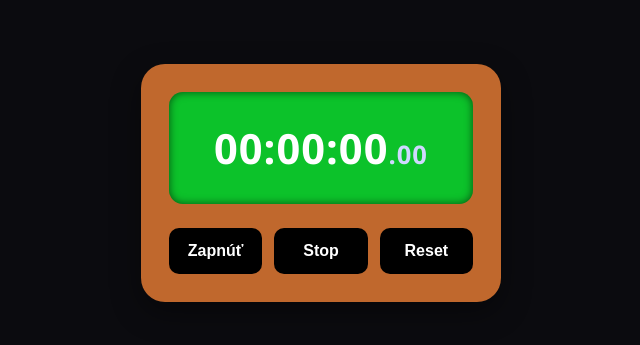
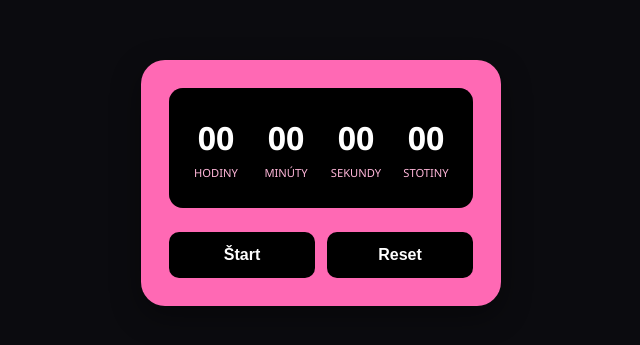
Before and after one commit to fedike/stopky, a plain HTML site: page index.html in a window 1280 px wide. Shown: the part 217-562 px from the top of the page, without its empty margins (319-959 px from the left). Drawn offline with Linux system fonts and the light colour scheme.

Commit message:
zmena farba, tlačidla, nadpis

```diff
--- a/index.html
+++ b/index.html
@@ -23,7 +23,7 @@
   }
 
   .stopky {
-    background: #c0682d;
+    background: #ff69b4;
     border-radius: 24px;
     padding: 28px;
     width: 360px;
@@ -32,7 +32,7 @@
   }
 
   .displej {
-    background: #0cc22a;
+    background: #000000;
     border-radius: 14px;
     padding: 28px 16px;
     text-align: center;
@@ -42,21 +42,33 @@
 
   .cas {
     color: #ffffff;
-    font-size: 2.6rem;
+    display: grid;
+    grid-template-columns: repeat(4, 1fr);
+    gap: 8px;
     font-variant-numeric: tabular-nums;
-    letter-spacing: 1px;
     font-weight: 600;
-    word-break: break-word;
   }
 
-  .cas .stotiny {
-    font-size: 1.6rem;
-    color: #cfd8ff;
+  .hodnota-casu {
+    display: flex;
+    flex-direction: column;
+    gap: 6px;
+  }
+
+  .cislo {
+    font-size: 2rem;
+  }
+
+  .popis {
+    color: #ffb6d9;
+    font-size: 0.7rem;
+    font-weight: 400;
+    text-transform: uppercase;
   }
 
   .tlacidla {
     display: grid;
-    grid-template-columns: repeat(3, 1fr);
+    grid-template-columns: repeat(2, 1fr);
     gap: 12px;
   }
 
@@ -76,8 +88,8 @@
   button:active { transform: scale(0.96); }
 
   @media (max-width: 400px) {
-    .cas { font-size: 2rem; }
-    .cas .stotiny { font-size: 1.2rem; }
+    .cislo { font-size: 1.5rem; }
+    .popis { font-size: 0.58rem; }
   }
 </style>
 </head>
@@ -85,11 +97,10 @@
 
 <div class="stopky">
   <div class="displej">
-    <div class="cas" id="cas">00:00:00<span class="stotiny">.00</span></div>
+    <div class="cas" id="cas"></div>
   </div>
   <div class="tlacidla">
     <button id="btnStart">Zapnúť</button>
-    <button id="btnStop">Stop</button>
     <button id="btnReset">Reset</button>
   </div>
 </div>
@@ -112,15 +123,22 @@
     const pad = (n) => String(n).padStart(2, '0');
 
     return {
-      hlavny: `${pad(hodiny)}:${pad(minuty)}:${pad(sekundy)}`,
+      hodiny: pad(hodiny),
+      minuty: pad(minuty),
+      sekundy: pad(sekundy),
       stotiny: pad(stotiny)
     };
   }
 
   function vykresli() {
     const celkovy = running ? (elapsed + (Date.now() - startTime)) : elapsed;
-    const { hlavny, stotiny } = formatuj(celkovy);
-    casEl.innerHTML = `${hlavny}<span class="stotiny">.${stotiny}</span>`;
+    const { hodiny, minuty, sekundy, stotiny } = formatuj(celkovy);
+    casEl.innerHTML = `
+      <div class="hodnota-casu"><span class="cislo">${hodiny}</span><span class="popis">hodiny</span></div>
+      <div class="hodnota-casu"><span class="cislo">${minuty}</span><span class="popis">minúty</span></div>
+      <div class="hodnota-casu"><span class="cislo">${sekundy}</span><span class="popis">sekundy</span></div>
+      <div class="hodnota-casu"><span class="cislo">${stotiny}</span><span class="popis">stotiny</span></div>
+    `;
   }
 
   function tick() {
@@ -128,19 +146,22 @@
     timerId = requestAnimationFrame(tick);
   }
 
-  document.getElementById('btnStart').addEventListener('click', () => {
-    if (running) return;
-    running = true;
-    startTime = Date.now();
-    tick();
-  });
+  const btnStartStop = document.getElementById('btnStart');
+  btnStartStop.textContent = 'Štart';
 
-  document.getElementById('btnStop').addEventListener('click', () => {
-    if (!running) return;
-    running = false;
-    elapsed += Date.now() - startTime;
-    cancelAnimationFrame(timerId);
-    vykresli();
+  btnStartStop.addEventListener('click', () => {
+    if (running) {
+      running = false;
+      elapsed += Date.now() - startTime;
+      cancelAnimationFrame(timerId);
+      btnStartStop.textContent = 'Štart';
+      vykresli();
+    } else {
+      running = true;
+      startTime = Date.now();
+      btnStartStop.textContent = 'Stop';
+      tick();
+    }
   });
 
   document.getElementById('btnReset').addEventListener('click', () => {
@@ -148,6 +169,7 @@
     cancelAnimationFrame(timerId);
     elapsed = 0;
     startTime = 0;
+    btnStartStop.textContent = 'Štart';
     vykresli();
   });
 
```
